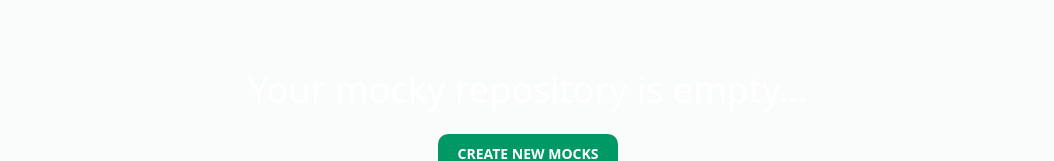
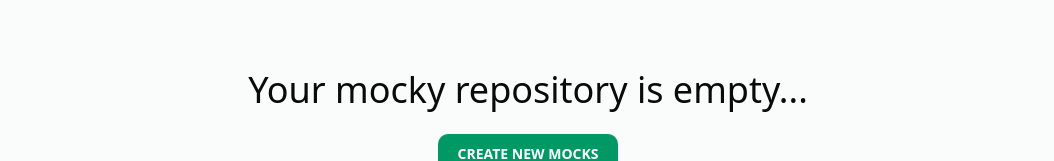
Before and after one commit to Arun-DevOfficial/Mock-Clone, a Next.js app in the folder Client/: page / in a window 1280 px wide. Shown: the part 288-449 px from the top of the page, without its empty margins (112-1166 px from the left). Built offline with nearby package versions, Linux system fonts and the light colour scheme; no server answers.

Commit message:
update UI on home route

```diff
--- a/Client/app/page.tsx
+++ b/Client/app/page.tsx
@@ -18,7 +18,7 @@
         <div className="bg-gray-100/40 py-32 w-full my-12 flex justify-center item-center">
           {Array.isArray(data) && data.length === 0 ? (
             <div className="flex flex-col gap-6">
-              <h1 className="self-center text-4xl font-light text-white">
+              <h1 className="self-center text-4xl font-light font-neutral-800">
                 Your mocky repository is empty...
               </h1>
               <Link
```
